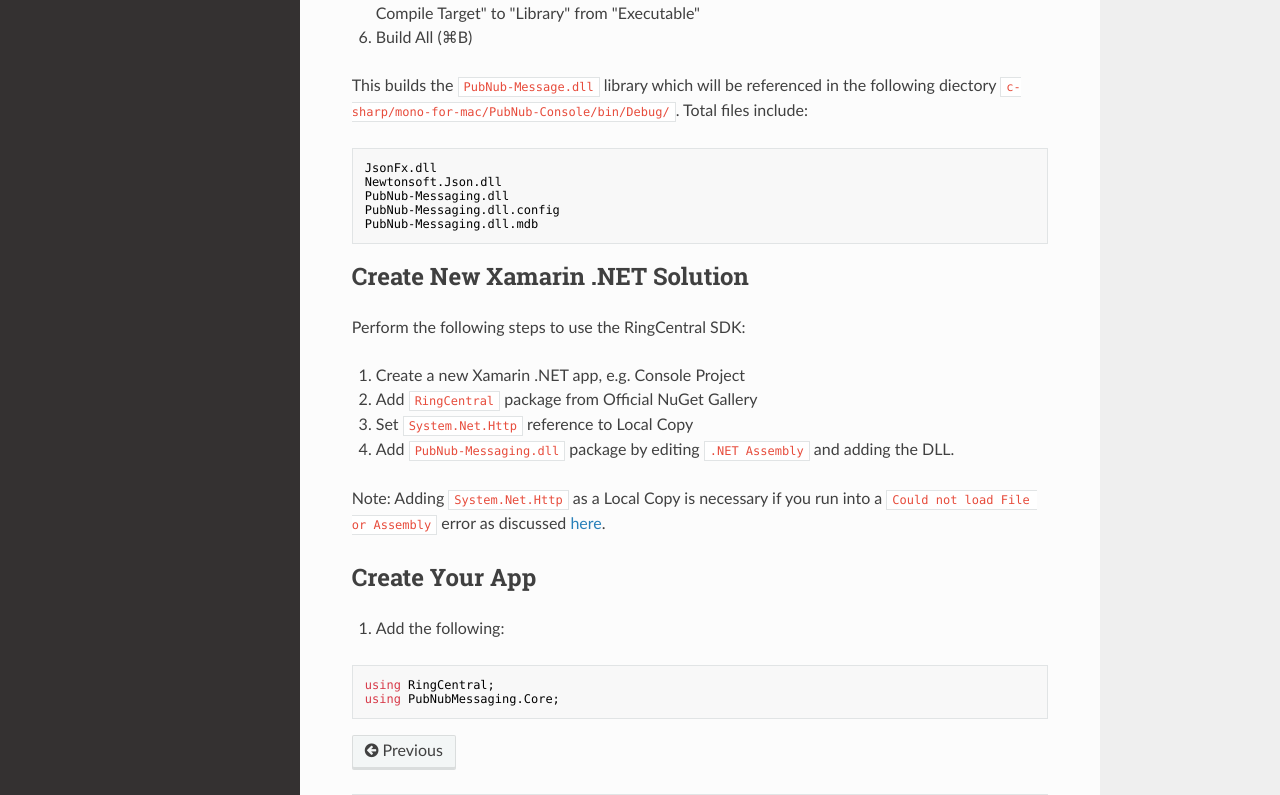
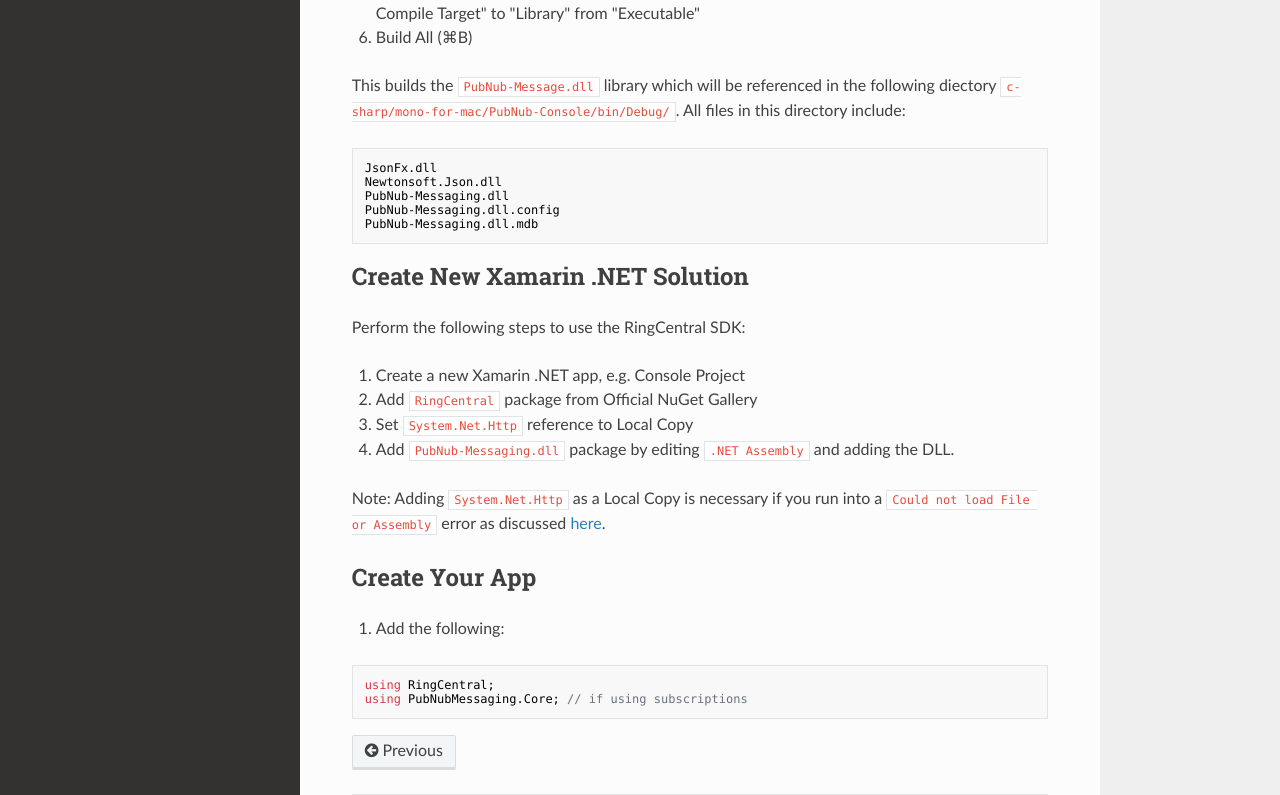
Before and after one commit to grokify/ringcentral-sdk-csharp-simple, an MkDocs documentation site: the page built from docs/installation/Xamarin-NET.md, in a window 1280 px wide and 1393 px high. Shown: the part 529-1324 px from the top of the window. Built offline with MkDocs 1.6.1, drawn with Linux system fonts in a browser that asks for light colours; nearby versions of some CDN libraries; old or Windows-style settings are respelled for this version of MkDocs.

Commit message:
update mkdocs

````diff
--- a/docs/installation/Xamarin-NET.md
+++ b/docs/installation/Xamarin-NET.md
@@ -16,7 +16,7 @@ The following steps will compile the required libraries.
 1. compile target to library by changing "Project Options > Build > General > Code Generation > Compile Target" to "Library" from "Executable"
 1. Build All (⌘B)
 
-This builds the `PubNub-Message.dll` library which will be referenced in the following diectory `c-sharp/mono-for-mac/PubNub-Console/bin/Debug/`. Total files include:
+This builds the `PubNub-Message.dll` library which will be referenced in the following diectory `c-sharp/mono-for-mac/PubNub-Console/bin/Debug/`. All files in this directory include:
 
 ```bash
 JsonFx.dll
@@ -43,5 +43,5 @@ Note: Adding `System.Net.Http` as a Local Copy is necessary if you run into a `C
 
 ```
 using RingCentral;
-using PubNubMessaging.Core;
+using PubNubMessaging.Core; // if using subscriptions
 ```
````
